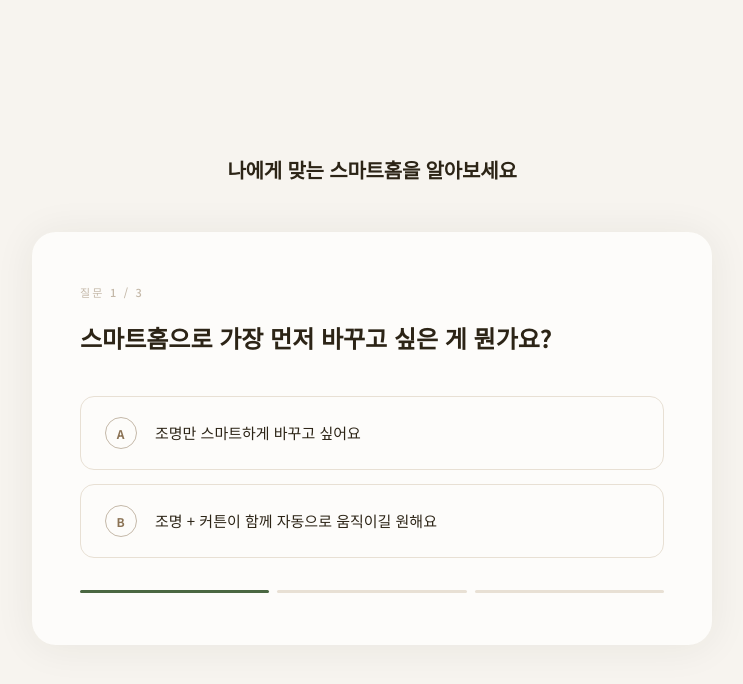
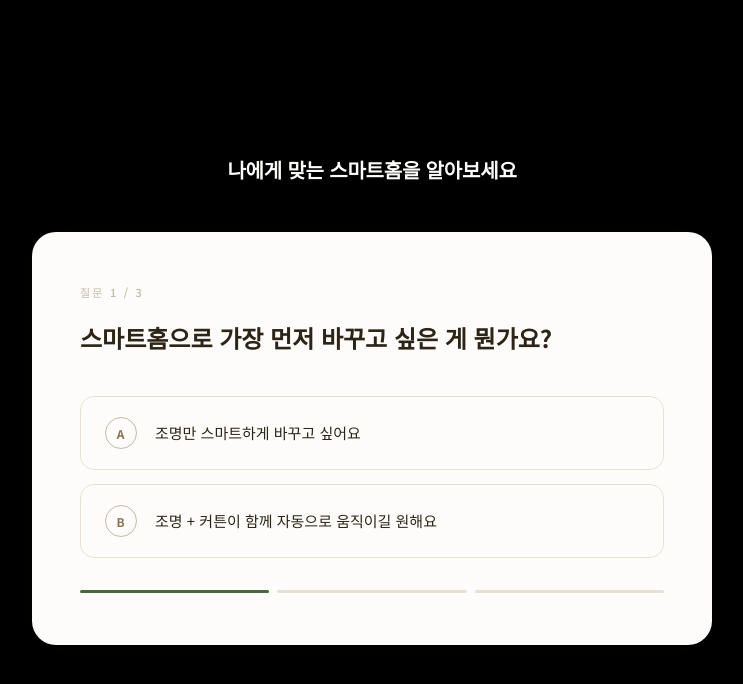
Before and after one commit to insung-lll/smarthome-recommend, a plain HTML site: page index.html in a window 1280 px wide. Shown: the whole page, without its empty margins (268-1011 px from the left). Drawn offline with Linux system fonts and the light colour scheme.

Commit message:
feat: update background color to black and text color to warm white
Co-authored-by: insung jung <261684359+insung-lll@users.noreply.github.com>

```diff
--- a/index.html
+++ b/index.html
@@ -25,7 +25,7 @@
 
   body {
     font-family: 'Noto Sans KR', sans-serif;
-    background: var(--cream);
+    background: #000000;
     color: var(--text);
     min-height: 100vh;
     display: flex;
@@ -41,7 +41,7 @@
     font-size: 20px;
     font-weight: 700;
     letter-spacing: -0.01em;
-    color: var(--dark);
+    color: var(--warm-white);
     margin-bottom: 48px;
     opacity: 0;
     animation: fadeUp 0.6s ease forwards;
```
